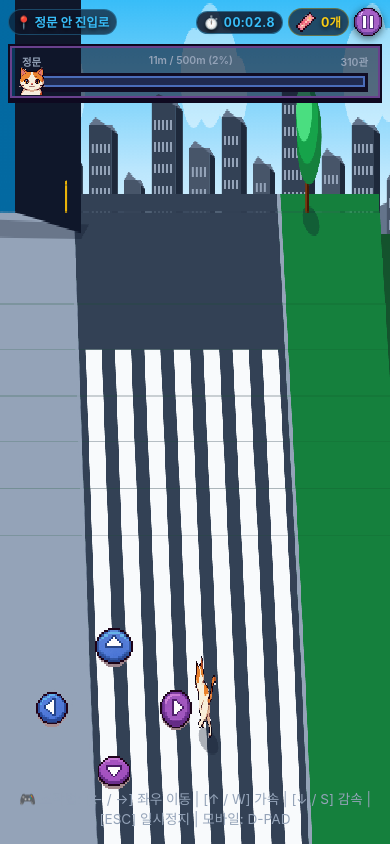
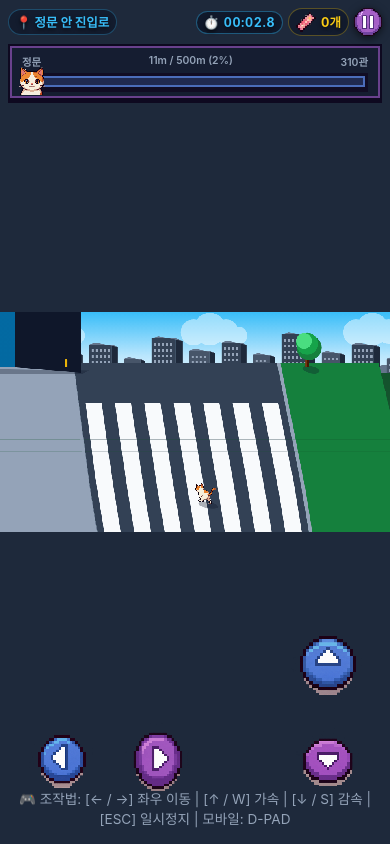
Before and after one commit to fresh-woo/RunNyAng, a React (Vite) app: page / in a window 390 px wide. Both pictures are taken after a click on the button 195 px from the left and 567 px from the top of the page. Built offline with nearby package versions, Linux system fonts and the light colour scheme; no server answers.

Commit message:
fix: 모바일 화면 및 버튼 수정

```diff
--- a/src/pages/game-page/ui/GamePage.css
+++ b/src/pages/game-page/ui/GamePage.css
@@ -38,3 +38,10 @@
   z-index: 5;
   pointer-events: none;
 }
+
+/* 터치 기기에서는 키보드 조작법 안내를 숨긴다 (D-PAD와 겹침) */
+@media (pointer: coarse) {
+  .controls-hint-bar {
+    display: none;
+  }
+}
--- a/src/widgets/game-canvas/ui/GameCanvas.css
+++ b/src/widgets/game-canvas/ui/GameCanvas.css
@@ -2,6 +2,9 @@
   width: 100%;
   height: 100%;
   display: block;
+  /* 화면 비율이 16:9가 아니어도(모바일 세로 등) 늘어나지 않게 비율 유지, 남는 곳은 여백 */
+  object-fit: contain;
+  object-position: center;
   /* 픽셀아트 안티앨리어싱 방지 */
   image-rendering: crisp-edges;
   image-rendering: pixelated;
--- a/src/widgets/mobile-dpad/ui/MobileDPad.css
+++ b/src/widgets/mobile-dpad/ui/MobileDPad.css
@@ -1,28 +1,47 @@
-.mobile-dpad-container {
+.mobile-dpad-cluster {
   display: none; /* 데스크탑에서는 숨김 */
   position: absolute;
-  bottom: 44px;
-  left: 24px;
-  width: 180px;
-  height: 180px;
+  bottom: 40px;
   z-index: 10;
+  gap: 12px;
   pointer-events: auto;
+  touch-action: none;
+  -webkit-touch-callout: none;
+  -webkit-user-select: none;
+  user-select: none;
+}
+
+/* 왼쪽 아래: 좌·우 버튼 가로 배치 */
+.mobile-dpad-steer {
+  left: 20px;
+  flex-direction: row;
+}
+
+/* 오른쪽 아래: 가속(위)·감속(아래) 세로 배치 */
+.mobile-dpad-speed {
+  right: 20px;
+  flex-direction: column;
 }
 
 @media (max-width: 768px), (pointer: coarse) {
-  .mobile-dpad-container {
-    display: block;
+  .mobile-dpad-cluster {
+    display: flex;
   }
 }
 
 .dpad-btn {
-  position: absolute;
+  position: relative;
+  width: 84px;
+  height: 84px;
   background: transparent;
   border: none;
   padding: 0;
   cursor: pointer;
   touch-action: none;
   -webkit-tap-highlight-color: transparent;
+  -webkit-touch-callout: none;
+  -webkit-user-select: none;
+  user-select: none;
   transition: transform 0.08s ease, filter 0.08s ease;
 }
 
@@ -32,47 +51,27 @@
 }
 
 .dpad-img {
-  width: 56px;
-  height: 56px;
+  width: 100%;
+  height: 100%;
   object-fit: contain;
   image-rendering: crisp-edges;
   image-rendering: pixelated;
   display: block;
+  /* 이미지 길게 누르기(저장/공유 메뉴)·드래그 방지: 터치는 버튼이 받는다 */
+  pointer-events: none;
+  -webkit-user-drag: none;
+  -webkit-touch-callout: none;
+  user-select: none;
 }
 
-/* Cross layout: Up center-top, Left left-center, Right right-center, Down center-bottom */
-.dpad-up {
-  top: 0;
-  left: 50%;
-  transform: translateX(-50%);
+/* 세로가 낮은 가로모드 폰에서는 조금 줄인다 */
+@media (max-height: 420px) {
+  .mobile-dpad-cluster {
+    bottom: 28px;
+    gap: 8px;
+  }
+  .mobile-dpad-speed .dpad-btn {
+    width: 68px;
+    height: 68px;
+  }
 }
-.dpad-up:active {
-  transform: translateX(-50%) scale(0.88);
-}
-
-.dpad-left {
-  top: 50%;
-  left: 0;
-  transform: translateY(-50%);
-}
-.dpad-left:active {
-  transform: translateY(-50%) scale(0.88);
-}
-
-.dpad-right {
-  top: 50%;
-  right: 0;
-  transform: translateY(-50%);
-}
-.dpad-right:active {
-  transform: translateY(-50%) scale(0.88);
-}
-
-.dpad-down {
-  bottom: 0;
-  left: 50%;
-  transform: translateX(-50%);
-}
-.dpad-down:active {
-  transform: translateX(-50%) scale(0.88);
-}
--- a/src/widgets/mobile-dpad/ui/MobileDPad.tsx
+++ b/src/widgets/mobile-dpad/ui/MobileDPad.tsx
@@ -12,6 +12,9 @@ interface DPadButtonProps {
   onPressChange: (pressed: boolean) => void;
 }
 
+// 길게 누를 때 뜨는 복사/붙여넣기·이미지 저장 메뉴와 텍스트 선택을 막는다
+const preventDefault = (e: React.SyntheticEvent) => e.preventDefault();
+
 const DPadButton: React.FC<DPadButtonProps> = ({ src, alt, className, onPressChange }) => (
   <button
     type="button"
@@ -20,6 +23,8 @@ const DPadButton: React.FC<DPadButtonProps> = ({ src, alt, className, onPressCha
     onPointerUp={() => onPressChange(false)}
     onPointerCancel={() => onPressChange(false)}
     onLostPointerCapture={() => onPressChange(false)}
+    onContextMenu={preventDefault}
+    onDragStart={preventDefault}
     aria-label={alt}
   >
     <img src={src} alt={alt} className="dpad-img" draggable={false} />
@@ -35,35 +40,18 @@ interface MobileDPadProps {
 
 export const MobileDPad: React.FC<MobileDPadProps> = ({ onLeft, onRight, onUp, onDown }) => {
   return (
-    <div className="mobile-dpad-container">
-      {/* Up */}
-      <DPadButton
-        src={dpadUpUrl}
-        alt="위"
-        className="dpad-up"
-        onPressChange={onUp}
-      />
-      {/* Left */}
-      <DPadButton
-        src={dpadLeftUrl}
-        alt="좌"
-        className="dpad-left"
-        onPressChange={onLeft}
-      />
-      {/* Right */}
-      <DPadButton
-        src={dpadRightUrl}
-        alt="우"
-        className="dpad-right"
-        onPressChange={onRight}
-      />
-      {/* Down */}
-      <DPadButton
-        src={dpadDownUrl}
-        alt="아래"
-        className="dpad-down"
-        onPressChange={onDown}
-      />
-    </div>
+    <>
+      {/* 왼쪽: 좌우 이동 */}
+      <div className="mobile-dpad-cluster mobile-dpad-steer" onContextMenu={preventDefault}>
+        <DPadButton src={dpadLeftUrl} alt="좌" className="dpad-left" onPressChange={onLeft} />
+        <DPadButton src={dpadRightUrl} alt="우" className="dpad-right" onPressChange={onRight} />
+      </div>
+
+      {/* 오른쪽: 가속(위) / 감속(아래) */}
+      <div className="mobile-dpad-cluster mobile-dpad-speed" onContextMenu={preventDefault}>
+        <DPadButton src={dpadUpUrl} alt="가속" className="dpad-up" onPressChange={onUp} />
+        <DPadButton src={dpadDownUrl} alt="감속" className="dpad-down" onPressChange={onDown} />
+      </div>
+    </>
   );
 };
```
